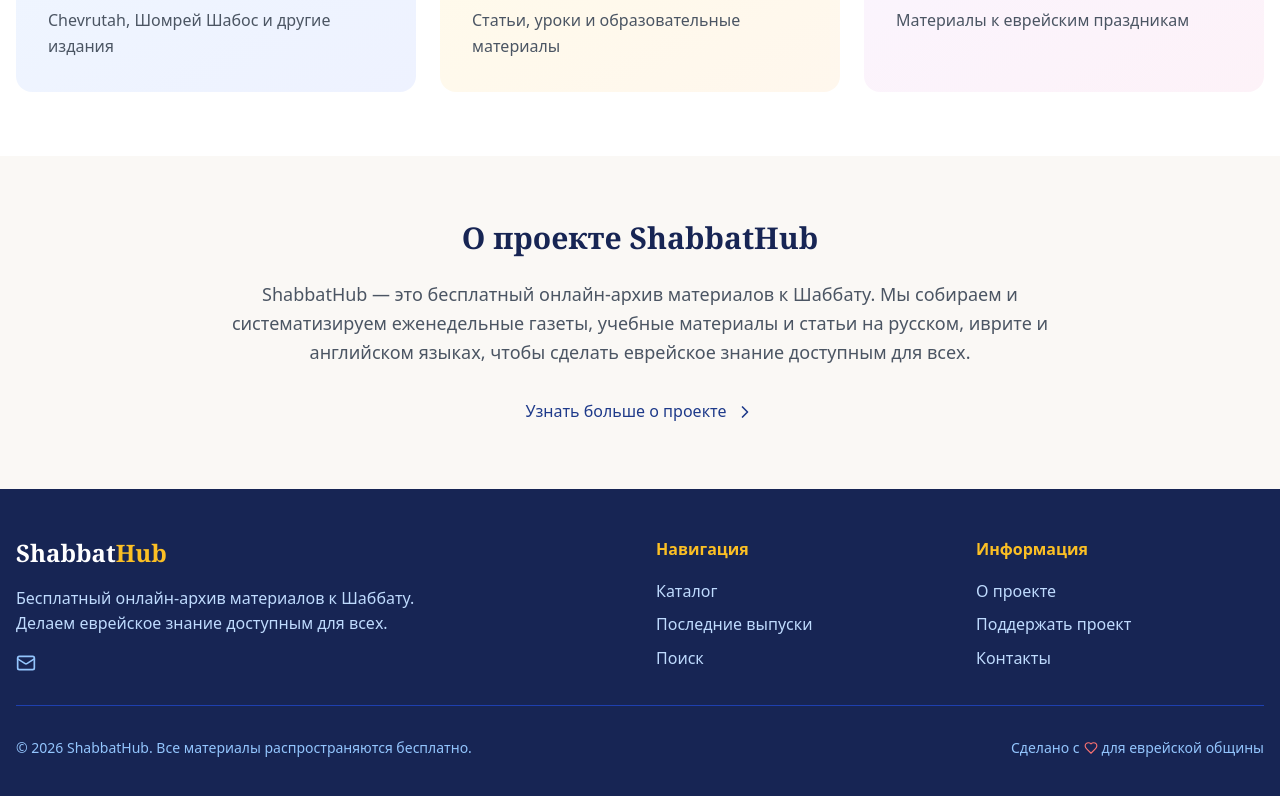
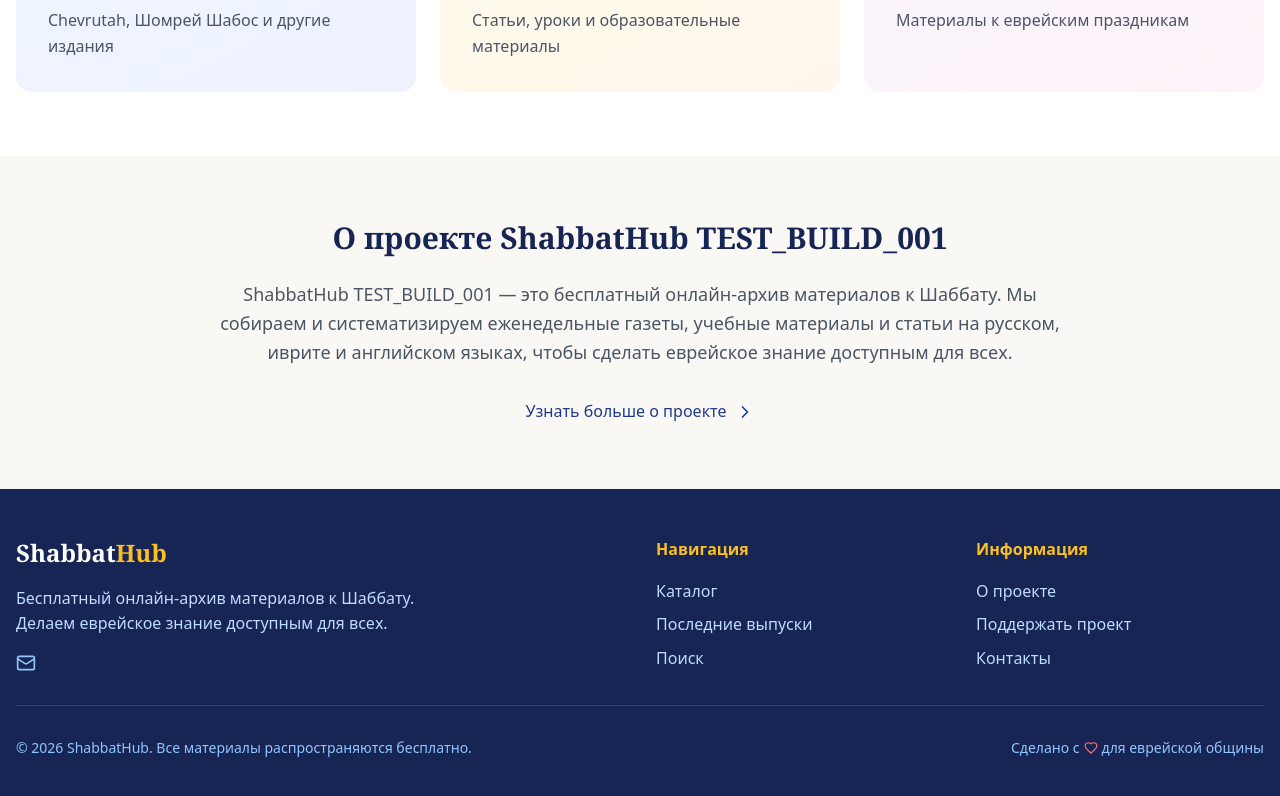
Before and after one commit to chevrutah247/shabbathub, a Next.js app: page / in a window 1280 px wide. Shown: the part 1561-2357 px from the top of the page. Built offline with nearby package versions, Linux system fonts and the light colour scheme; no server answers; the database is empty.

Commit message:
Test: add build marker

```diff
--- a/app/page.tsx
+++ b/app/page.tsx
@@ -202,10 +202,10 @@
       <section className="py-16 bg-cream">
         <div className="max-w-4xl mx-auto px-4 text-center">
           <h2 className="text-3xl font-display font-bold text-primary-900 mb-6">
-            О проекте ShabbatHub
+            О проекте ShabbatHub TEST_BUILD_001
           </h2>
           <p className="text-lg text-gray-600 mb-8 leading-relaxed">
-            ShabbatHub — это бесплатный онлайн-архив материалов к Шаббату.
+            ShabbatHub TEST_BUILD_001 — это бесплатный онлайн-архив материалов к Шаббату.
             Мы собираем и систематизируем еженедельные газеты, учебные материалы
             и статьи на русском, иврите и английском языках, чтобы сделать
             еврейское знание доступным для всех.
```
